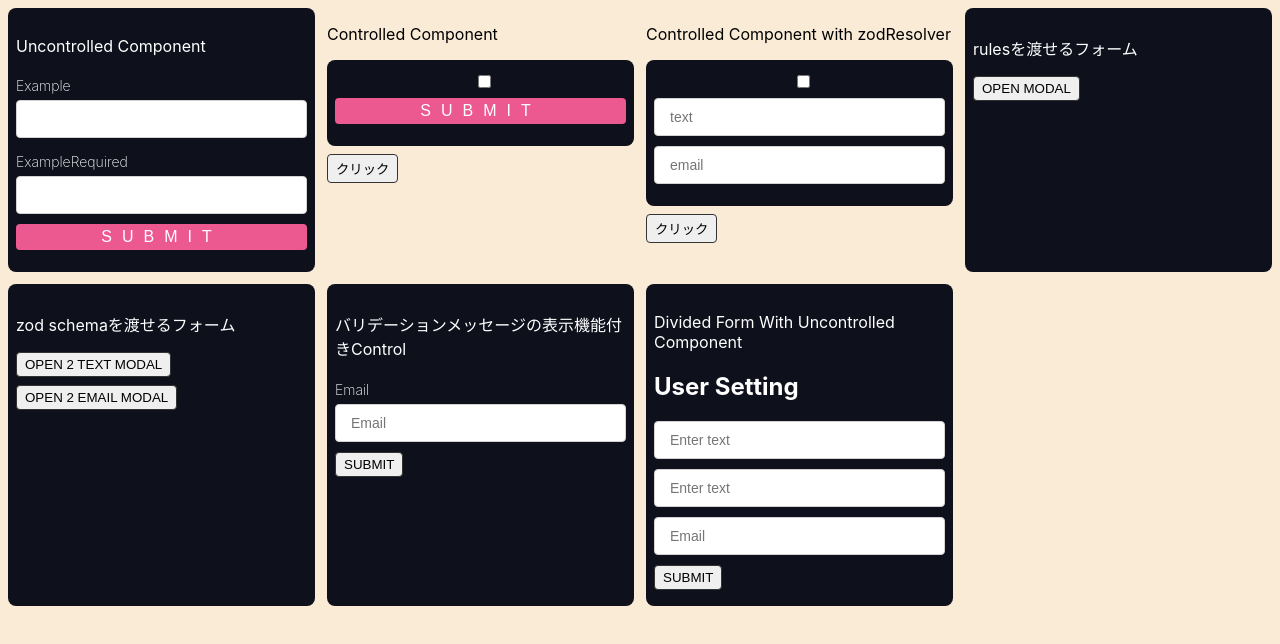
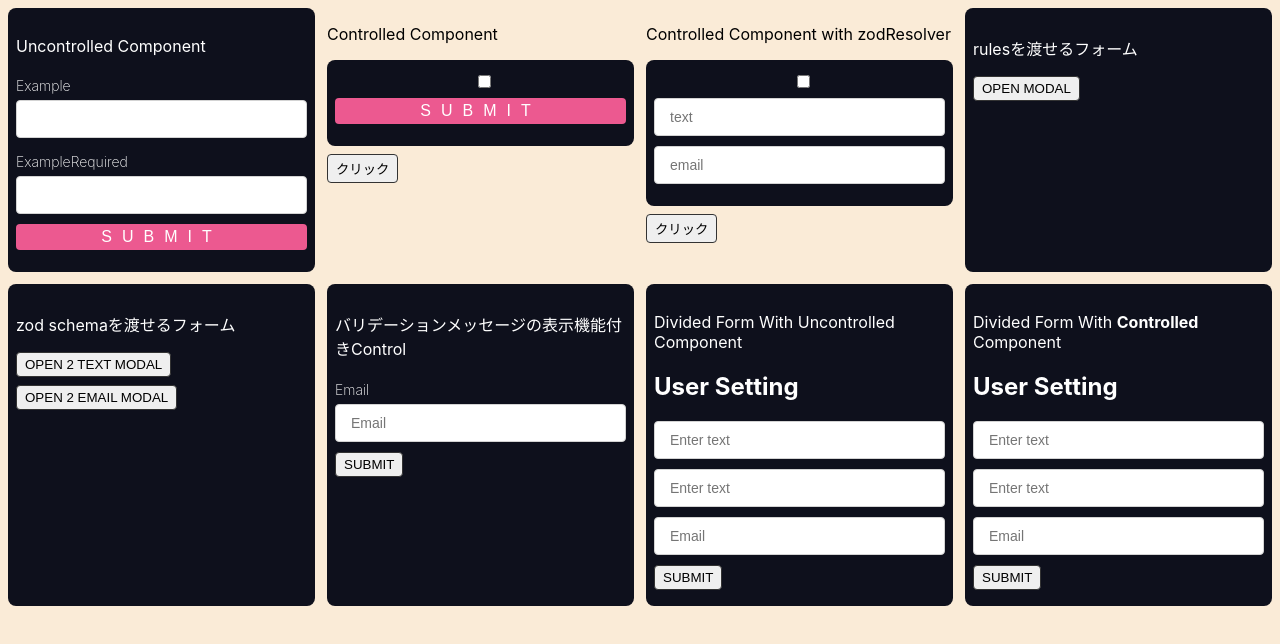
Before and after one commit to sawadyecma/react-form-sample, a React (Vite) app: page / in a window 1280 px wide. Shown: the top 644 px of the page. Built offline with nearby package versions, Linux system fonts and the light colour scheme.

Commit message:
feat: section form

```diff
--- a/src/App.tsx
+++ b/src/App.tsx
@@ -5,6 +5,7 @@ import { Form_04 } from "./comps/form-04";
 import { Form_05 } from "./comps/form-05";
 import { Form_06 } from "./comps/form-06";
 import { Form_07 } from "./comps/form-07";
+import { Form_08 } from "./comps/form-08";
 import "./style.css";
 
 function App() {
@@ -23,6 +24,7 @@ function App() {
       <Form_05 />
       <Form_06 />
       <Form_07 />
+      <Form_08 />
     </div>
   );
 }
--- /dev/null
+++ b/src/comps/form-08.tsx
@@ -0,0 +1,173 @@
+import { zodResolver } from "@hookform/resolvers/zod";
+import React from "react";
+import {
+  Controller,
+  useForm,
+  type Control,
+  type FieldError,
+  type FieldValues,
+  type Path,
+} from "react-hook-form";
+import { z } from "zod";
+
+const schema = z.object({
+  email: z.string().email("Please enter a valid email"),
+  username: z.object({
+    first: z.string().min(1, "Please enter your first name"),
+    last: z.string().min(1, "Please enter your last name"),
+  }),
+});
+
+// type IForm = z.infer<typeof schema>;
+
+export const Form_08 = () => {
+  const {
+    handleSubmit,
+    formState: { errors },
+    setError,
+    control,
+  } = useForm({
+    resolver: zodResolver(schema),
+    defaultValues: {
+      email: "",
+      username: {
+        first: "",
+        last: "",
+      },
+    },
+  });
+
+  const [username, setUsername] = React.useState({
+    first: "",
+    last: "",
+  });
+
+  const [email, setEmail] = React.useState("");
+
+  console.log(errors);
+
+  return (
+    <div className="form">
+      <p className="text-white">
+        Divided Form With <b>Controlled</b> Component
+      </p>
+      <UserSetting
+        control={control}
+        fieldNames={{
+          first: "username.first",
+          last: "username.last",
+        }}
+        userName={username}
+        onChange={(v) => {
+          setUsername({ first: v[0], last: v[1] });
+        }}
+        onSubmit={handleSubmit((data) => {
+          console.log(data);
+          if (data.username.first === "taken") {
+            setError("username.first", {
+              type: "manual",
+              message: "Already taken",
+            });
+          }
+        })}
+        firstError={errors.username?.first}
+        lastError={errors.username?.last}
+        extra={
+          <>
+            <Controller
+              name="email"
+              control={control}
+              render={({ field }) => (
+                <TextField
+                  placeholder="Email"
+                  {...field}
+                  value={email}
+                  onChange={(e) => {
+                    setEmail(e.target.value);
+                    field.onChange(e.target.value);
+                  }}
+                />
+              )}
+            />
+            {errors.email && (
+              <p className="error-msg">{errors.email.message}</p>
+            )}
+          </>
+        }
+      />
+    </div>
+  );
+};
+
+type UserSettingProps<T extends FieldValues> = {
+  control: Control<T>;
+  fieldNames: {
+    first: Path<T>;
+    last: Path<T>;
+  };
+  userName: { first: string; last: string };
+  onChange: (v: [string, string]) => void;
+  firstError: FieldError | undefined;
+  lastError: FieldError | undefined;
+  extra?: React.ReactNode;
+  onSubmit: () => void;
+};
+
+const UserSetting = <T extends FieldValues>({
+  userName,
+  onChange,
+  firstError,
+  lastError,
+  extra,
+  onSubmit,
+  control,
+  fieldNames,
+}: UserSettingProps<T>) => {
+  return (
+    <div>
+      <h2 className="text-white">User Setting</h2>
+      <Controller
+        name={fieldNames.first}
+        control={control}
+        render={({ field }) => (
+          <TextField
+            value={userName.first}
+            onChange={(e) => {
+              onChange([e.target.value, userName.last]);
+              field.onChange(e.target.value);
+            }}
+          />
+        )}
+      />
+      {firstError && <p className="error-msg">{firstError.message}</p>}
+      <Controller
+        name={fieldNames.last}
+        control={control}
+        render={({ field }) => (
+          <TextField
+            value={userName.last}
+            onChange={(e) => {
+              onChange([userName.first, e.target.value]);
+              field.onChange(e.target.value);
+            }}
+          />
+        )}
+      />
+      {lastError && <p className="error-msg">{lastError.message}</p>}
+
+      {extra ?? null}
+      <button onClick={onSubmit}>submit</button>
+    </div>
+  );
+};
+
+const TextField = (props: React.InputHTMLAttributes<HTMLInputElement>) => {
+  return (
+    <input
+      type="text"
+      className="border border-gray-300 rounded-md p-2"
+      placeholder="Enter text"
+      {...props}
+    />
+  );
+};
```
